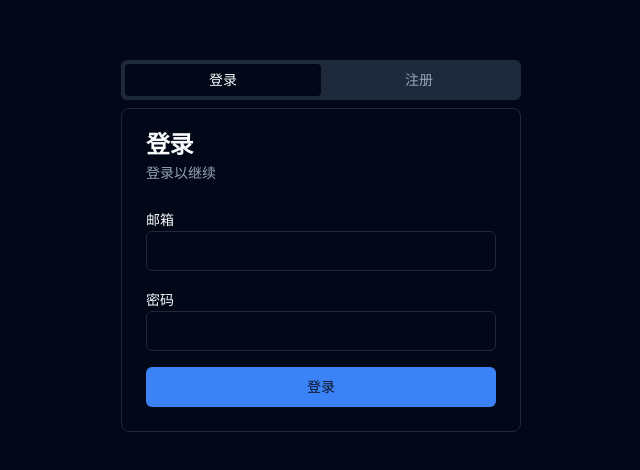
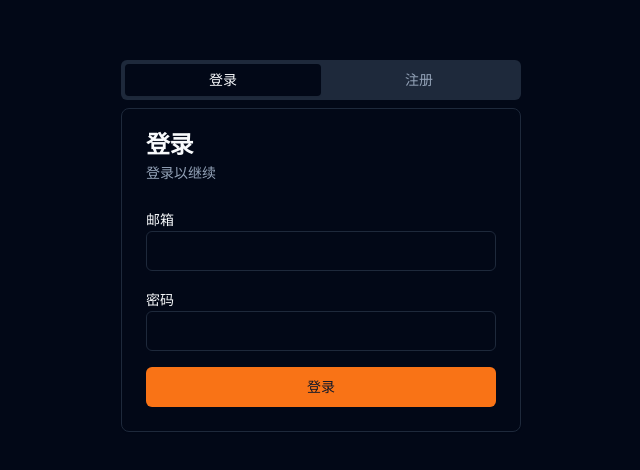
Before and after one commit to Kmegamind/StoryboardLab, a React (Vite) app: page /auth in a window 1280 px wide. Shown: the part 346-816 px from the top of the page, without its empty margins (319-959 px from the left). Built offline with nearby package versions, Linux system fonts and the light colour scheme.

Commit message:
Refactor: Apply Misa-style UI with orange theme
- Updated the UI to a Misa-style aesthetic.
- Changed the primary color to orange.
- Modified icons and other elements to match the new theme.

```diff
--- a/src/components/Hero.tsx
+++ b/src/components/Hero.tsx
@@ -13,7 +13,7 @@ const Hero = () => {
 
       <div className="container mx-auto px-4 sm:px-6 lg:px-8 text-center">
         <h1 className="text-5xl md:text-7xl font-extrabold mb-6">
-          <span className="bg-clip-text text-transparent bg-gradient-to-r from-pink-500 via-red-500 to-yellow-500">
+          <span className="bg-clip-text text-transparent bg-gradient-to-r from-orange-400 via-red-500 to-amber-500">
             CinemaAI Studio
           </span>
         </h1>
@@ -33,7 +33,7 @@ const Hero = () => {
           </Button>
         </div>
         <p className="mt-12 text-sm text-muted-foreground">
-          如果您有手册中提到的 `cinemaai-banner.png` 图片，请上传它，我可以将其设置为更具吸引力的背景。
+          您可以上传一张图片作为背景，让页面更具吸引力。
         </p>
       </div>
     </section>
--- a/src/index.css
+++ b/src/index.css
@@ -16,7 +16,7 @@
     --popover: 222.2 84% 4.9%;
     --popover-foreground: 210 40% 98%;
 
-    --primary: 217.2 91.2% 59.8%; /* Brighter blue for primary actions */
+    --primary: 24.6 95% 53.1%; /* New Orange Primary */
     --primary-foreground: 222.2 47.4% 11.2%; /* Dark text on primary */
 
     --secondary: 217.2 32.6% 17.5%;
@@ -33,7 +33,7 @@
 
     --border: 217.2 32.6% 17.5%;
     --input: 217.2 32.6% 17.5%;
-    --ring: 217.2 91.2% 59.8%; /* Ring color to match primary */
+    --ring: 24.6 95% 53.1%; /* Ring color to match primary */
 
     --radius: 0.5rem;
 
```
